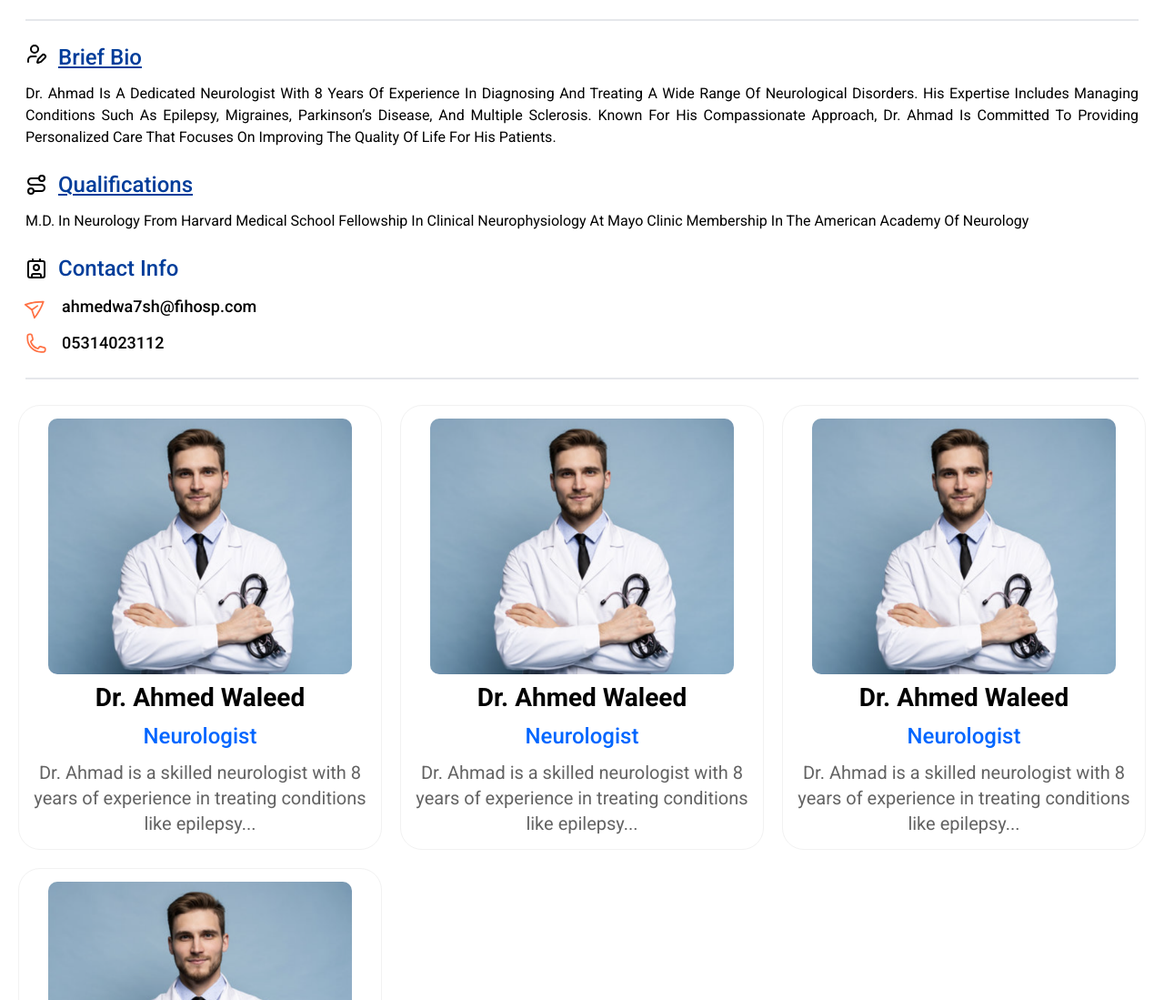
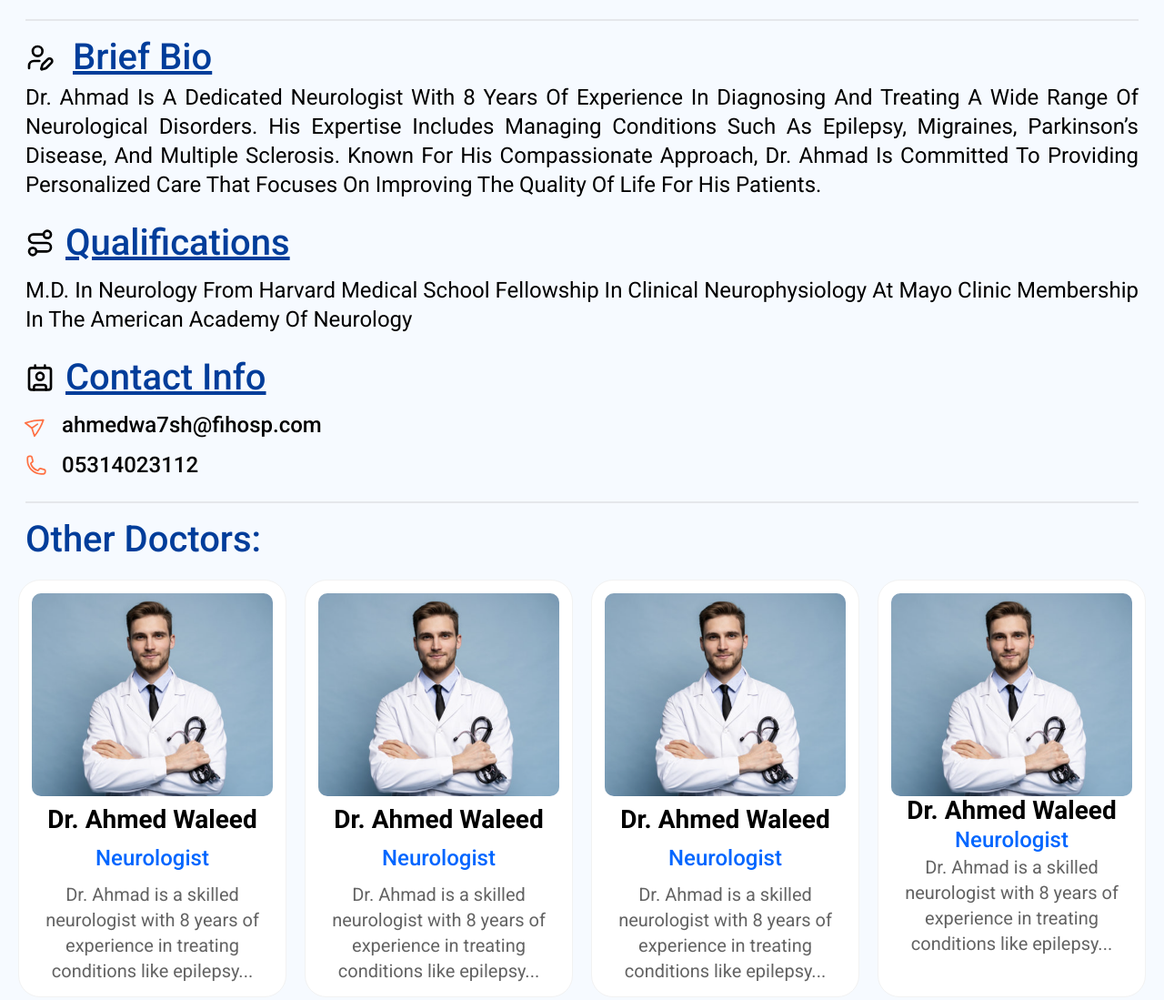
Before and after one commit to NureddinSoltan/FIH-Website-Frontend, a website: page templates/doctor/doctor_detail.html in a window 1280 px wide. Shown: the part 939-2038 px from the top of the page at 91% size. Drawn offline with nearby package versions, Linux system fonts and the light colour scheme.

Commit message:
Update doctor_list.html and Refactoring

```diff
--- a/templates/doctor/doctor_detail.html
+++ b/templates/doctor/doctor_detail.html
@@ -15,7 +15,7 @@
     <title>Doctor Detail</title>
 </head>
 
-<body>
+<body class="bg-[#f6faff]">
     <!-- Header section -->
     <header id="navbar"
         class="fixed left-0 right-0 top-3 z-[100] mx-auto flex w-[96%] flex-wrap rounded-[15px] bg-white py-3 text-sm transition-transform duration-300 ease-in-out sm:flex-nowrap sm:justify-start dark:bg-neutral-800">
@@ -140,45 +140,50 @@
     <!-- Doctor_content section: View the blog detail -->
     <section class="docto_content container mx-auto mt-6 px-7">
         <!-- SEE NOTES: H-FULL here -->
-        <div class="flex flex-col gap-5 md:gap-0 md:flex-row ">
+        <div class="flex flex-col gap-5 md:flex-row md:gap-0">
             <!-- SEE NOTES: for the high and width again same problem -->
-            <img class="rounded md:mr-5 md:rounded-[10px] h-auto lg:max-w-[490px] md:max-w-[300px] md:w-auto object-cover  "
-                src="/assets/doctor/imgs/doctor_1.png" alt="">
+            <img class="h-auto rounded object-cover md:mr-5 md:w-auto md:max-w-[300px] md:rounded-[10px] lg:max-w-[490px]"
+                src="/assets/doctor/imgs/doctor_1.png" alt="" />
             <!-- Text section on the left -->
-            <div class="flex flex-col gap-2.5 md:gap-7 lg:gap-9 w-full">
-                <div class="flex flex-row justify-between ">
+            <div class="flex w-full flex-col gap-2.5 md:gap-7 lg:gap-9">
+                <div class="flex flex-row justify-between">
                     <div class="flex flex-col">
                         <!-- SHOULD I: The name in tablet in coming in two lines, should we have the name two times -->
-                        <h3 class="text-[#003d9a] text-2xl font-bold md:text-4xl lg:text-5xl md:mb-3 lg:mb-4">Dr. Ahmed
+                        <h3 class="text-2xl font-bold text-[#003d9a] md:mb-3 md:text-4xl lg:mb-4 lg:text-5xl">Dr. Ahmed
                             Waleed</h3>
-                        <p class="text-[#0065ff] text-lg font-medium md:text-3xl lg:text-4xl">Neurologist</p>
+                        <p class="text-lg font-medium text-[#0065ff] md:text-3xl lg:text-4xl">Neurologist</p>
                     </div>
                     <!-- Icon section on the right -->
-                    <div class="flex flex-row h-fit">
-                        <svg class="size-6 md:size-7 lg:size-8 text-[#ff7043]" xmlns="http://www.w3.org/2000/svg"
+                    <!-- TODO: handle the share link in the future -->
+                    <a href="" class="text-black hover:underline">
+                        <div class="flex h-fit flex-row">
+                            <svg class="size-6 text-[#ff7043] md:size-7 lg:size-8" xmlns="http://www.w3.org/2000/svg"
                                 fill="none" viewBox="0 0 24 24" stroke-width="1.5" stroke="currentColor">
                                 <path stroke-linecap="round" stroke-linejoin="round"
                                     d="M9 8.25H7.5a2.25 2.25 0 0 0-2.25 2.25v9a2.25 2.25 0 0 0 2.25 2.25h9a2.25 2.25 0 0 0 2.25-2.25v-9a2.25 2.25 0 0 0-2.25-2.25H15m0-3-3-3m0 0-3 3m3-3V15" />
                             </svg>
-                        <p class="pt-1 w-max hidden md:block md:text-xl lg:text-2xl">Share Doctor Profile</p>
+                            <p
+                                class="hidden w-max pt-1 text-[#282828] hover:text-slate-700 md:block md:text-xl lg:text-2xl">
+                                Share Doctor Profile</p>
                         </div>
+                    </a>
                 </div>
                 <div class="flex flex-col gap-[3.10px] md:gap-2">
-                    <p class="text-[#636363] text-base font-normal capitalize md:text-xl lg:text-2xl">Designation:</p>
-                    <p class="text-[#282828] text-base font-normal capitalize md:text-xl lg:text-2xl">consultant in
+                    <p class="text-base font-normal capitalize text-[#636363] md:text-xl lg:text-2xl">Designation:</p>
+                    <p class="text-base font-normal capitalize text-[#282828] md:text-xl lg:text-2xl">consultant in
                         neurology</p>
                 </div>
                 <div class="flex flex-col gap-[3.10px] md:gap-2">
-                    <p class="text-[#636363] text-base font-normal capitalize md:text-xl lg:text-2xl">Specialty:</p>
-                    <p class="text-[#282828] text-base font-normal capitalize md:text-xl lg:text-2xl">neurology</p>
+                    <p class="text-base font-normal capitalize text-[#636363] md:text-xl lg:text-2xl">Specialty:</p>
+                    <p class="text-base font-normal capitalize text-[#282828] md:text-xl lg:text-2xl">neurology</p>
                 </div>
                 <div class="flex flex-col gap-[3.10px] md:gap-2">
-                    <p class="text-[#636363] text-base font-normal capitalize md:text-xl lg:text-2xl">experience:</p>
-                    <p class="text-[#282828] text-base font-normal capitalize md:text-xl lg:text-2xl">8 years</p>
+                    <p class="text-base font-normal capitalize text-[#636363] md:text-xl lg:text-2xl">experience:</p>
+                    <p class="text-base font-normal capitalize text-[#282828] md:text-xl lg:text-2xl">8 years</p>
                 </div>
                 <div class="flex flex-col gap-[3.10px] md:gap-2">
-                    <p class="text-[#636363] text-base font-normal capitalize md:text-xl lg:text-2xl">Languages:</p>
-                    <p class="text-[#282828] text-base font-normal capitalize md:text-xl lg:text-2xl">Arabic & English
+                    <p class="text-base font-normal capitalize text-[#636363] md:text-xl lg:text-2xl">Languages:</p>
+                    <p class="text-base font-normal capitalize text-[#282828] md:text-xl lg:text-2xl">Arabic & English
                     </p>
                 </div>
             </div>
@@ -190,87 +195,106 @@
 
     <!-- Doctor_detail_content Section: View doctor's brief bio, qualifications, and contact info -->
     <section class="detail_doctor_content container mx-auto mt-6 px-7">
-        <div class="flex flex-col gap-6">
+        <div class="flex flex-col gap-6 md:gap-7 lg:gap-8">
             <!-- SEE NOTES: What do you think about the underline for mobile phone? -->
             <!-- SEE NOTES: What about the icon -->
             <!-- SEE NOTES: I'm thinking to do a road moap for the qualifications which is an experience. -->
             <!-- Brief Bio -->
             <div class="flex flex-col gap-3">
-                <div class="flex gap-3">
-                    <svg xmlns="http://www.w3.org/2000/svg" class="size-6" viewBox="0 0 24 24" fill="none"
-                        stroke="currentColor" stroke-width="2" stroke-linecap="round" stroke-linejoin="round"
-                        class="lucide lucide-user-pen">
+                <div class="flex gap-3 md:gap-4 lg:gap-5">
+                    <svg xmlns="http://www.w3.org/2000/svg" class="size-6 md:size-7 lg:size-8" viewBox="0 0 24 24"
+                        fill="none" stroke="currentColor" stroke-width="2" stroke-linecap="round"
+                        stroke-linejoin="round" class="lucide lucide-user-pen">
                         <path d="M11.5 15H7a4 4 0 0 0-4 4v2" />
                         <path
                             d="M21.378 16.626a1 1 0 0 0-3.004-3.004l-4.01 4.012a2 2 0 0 0-.506.854l-.837 2.87a.5.5 0 0 0 .62.62l2.87-.837a2 2 0 0 0 .854-.506z" />
                         <circle cx="10" cy="7" r="4" />
                     </svg>
-                    <h3 class="text-[#003d9a] text-2xl font-medium capitalize underline">Brief Bio</h3>
+                    <h3 class="text-2xl font-medium capitalize text-[#003d9a] underline lg:text-[40px]">Brief Bio</h3>
                 </div>
-                <p class="text-justify text-base capitalize">Dr.
-                    Ahmad is a dedicated neurologist with 8 years of experience in diagnosing and treating a wide range
-                    of neurological disorders. His expertise includes managing conditions such as epilepsy, migraines,
-                    Parkinson’s disease, and multiple sclerosis. Known for his compassionate approach, Dr. Ahmad is
-                    committed to providing personalized care that focuses on improving the quality of life for his
-                    patients.</p>
+                <!-- SEE NOTES: should we keep text-justify here? -->
+                <p class="text-justify text-base capitalize md:text-xl lg:text-2xl">Dr. Ahmad is a dedicated neurologist
+                    with 8 years of experience in diagnosing and treating a wide range of neurological disorders. His
+                    expertise includes managing conditions such as epilepsy, migraines, Parkinson’s disease, and
+                    multiple sclerosis. Known for his compassionate approach, Dr. Ahmad is committed to providing
+                    personalized care that focuses on improving the quality of life for his patients.</p>
             </div>
 
             <!-- Qualifications -->
-            <div class="flex flex-col gap-3">
-                <div class="flex gap-3 items-center">
-                    <svg xmlns="http://www.w3.org/2000/svg"  class="size-6" viewBox="0 0 24 24" fill="none" stroke="currentColor" stroke-width="2" stroke-linecap="round" stroke-linejoin="round" class="lucide lucide-route"><circle cx="6" cy="19" r="3"/><path d="M9 19h8.5a3.5 3.5 0 0 0 0-7h-11a3.5 3.5 0 0 1 0-7H15"/><circle cx="18" cy="5" r="3"/></svg>
-                    <h3 class="text-[#003d9a] text-2xl font-medium capitalize underline">Qualifications</h3>
+            <div class="flex flex-col gap-3 md:gap-4 lg:gap-5">
+                <div class="flex items-center gap-3">
+                    <svg xmlns="http://www.w3.org/2000/svg" class="size-6 md:size-7 lg:size-8" viewBox="0 0 24 24"
+                        fill="none" stroke="currentColor" stroke-width="2" stroke-linecap="round"
+                        stroke-linejoin="round" class="lucide lucide-route">
+                        <circle cx="6" cy="19" r="3" />
+                        <path d="M9 19h8.5a3.5 3.5 0 0 0 0-7h-11a3.5 3.5 0 0 1 0-7H15" />
+                        <circle cx="18" cy="5" r="3" />
+                    </svg>
+                    <h3 class="text-2xl font-medium capitalize text-[#003d9a] underline lg:text-[40px]">Qualifications
+                    </h3>
                 </div>
-                <p class="text-justify text-base capitalize">
-                    M.D. in Neurology from Harvard Medical School Fellowship in Clinical Neurophysiology at Mayo Clinic
-                    Membership in the American Academy of Neurology</p>
+                <p class="text-justify text-base capitalize md:text-xl lg:text-2xl">M.D. in Neurology from Harvard
+                    Medical School Fellowship in Clinical Neurophysiology at Mayo Clinic Membership in the American
+                    Academy of Neurology</p>
             </div>
 
             <!-- Contact info -->
-            <div class="flex flex-col gap-3">
-                <div class="flex gap-3 items-center">
-                    <svg xmlns="http://www.w3.org/2000/svg" class="size-6" viewBox="0 0 24 24" fill="none" stroke="currentColor" stroke-width="2" stroke-linecap="round" stroke-linejoin="round" class="lucide lucide-contact"><path d="M16 2v2"/><path d="M7 22v-2a2 2 0 0 1 2-2h6a2 2 0 0 1 2 2v2"/><path d="M8 2v2"/><circle cx="12" cy="11" r="3"/><rect x="3" y="4" width="18" height="18" rx="2"/></svg>
-                    <h3 class="text-[#003d9a] text-2xl font-medium capitalize">Contact Info</h3>
+            <div class="flex flex-col md:gap-4 lg:gap-5">
+                <div class="flex items-center gap-3">
+                    <svg xmlns="http://www.w3.org/2000/svg" class="size-6 md:size-7 lg:size-8" viewBox="0 0 24 24"
+                        fill="none" stroke="currentColor" stroke-width="2" stroke-linecap="round"
+                        stroke-linejoin="round" class="lucide lucide-contact">
+                        <path d="M16 2v2" />
+                        <path d="M7 22v-2a2 2 0 0 1 2-2h6a2 2 0 0 1 2 2v2" />
+                        <path d="M8 2v2" />
+                        <circle cx="12" cy="11" r="3" />
+                        <rect x="3" y="4" width="18" height="18" rx="2" />
+                    </svg>
+                    <h3 class="text-2xl font-medium capitalize text-[#003d9a] underline lg:text-[40px]">Contact Info
+                    </h3>
                 </div>
 
                 <div class="flex flex-col gap-3">
                     <!-- email -->
                     <div class="flex items-center gap-4">
-                        <svg class="size-6 rotate-[-35deg] text-[#ff7144]" xmlns="http://www.w3.org/2000/svg" fill="none" viewBox="0 0 24 24" stroke-width="1.75" stroke="currentColor">
-                            <path stroke-linecap="round" stroke-linejoin="round" d="M6 12 3.269 3.125A59.769 59.769 0 0 1 21.485 12 59.768 59.768 0 0 1 3.27 20.875L5.999 12Zm0 0h7.5" />
+                        <svg class="size-6 rotate-[-35deg] text-[#ff7144]" xmlns="http://www.w3.org/2000/svg"
+                            fill="none" viewBox="0 0 24 24" stroke-width="1.75" stroke="currentColor">
+                            <path stroke-linecap="round" stroke-linejoin="round"
+                                d="M6 12 3.269 3.125A59.769 59.769 0 0 1 21.485 12 59.768 59.768 0 0 1 3.27 20.875L5.999 12Zm0 0h7.5" />
                         </svg>
 
-                        <a class="text-base font-medium hover:text-slate-700 hover:underline lg:text-lg"
+                        <a class="text-base font-medium hover:text-slate-700 hover:underline md:text-xl lg:text-2xl"
                             href="mailto:ahmedwa7sh@fihosp.com">ahmedwa7sh@fihosp.com</a>
                     </div>
 
                     <!-- phone -->
                     <div class="flex items-center gap-4">
-                        <svg class="size-6 text-[#ff7144]" xmlns="http://www.w3.org/2000/svg" fill="none" viewBox="0 0 24 24" stroke-width="1.75" stroke="currentColor" >
-                            <path stroke-linecap="round" stroke-linejoin="round" d="M2.25 6.75c0 8.284 6.716 15 15 15h2.25a2.25 2.25 0 0 0 2.25-2.25v-1.372c0-.516-.351-.966-.852-1.091l-4.423-1.106c-.44-.11-.902.055-1.173.417l-.97 1.293c-.282.376-.769.542-1.21.38a12.035 12.035 0 0 1-7.143-7.143c-.162-.441.004-.928.38-1.21l1.293-.97c.363-.271.527-.734.417-1.173L6.963 3.102a1.125 1.125 0 0 0-1.091-.852H4.5A2.25 2.25 0 0 0 2.25 4.5v2.25Z" />
+                        <svg class="size-6 text-[#ff7144]" xmlns="http://www.w3.org/2000/svg" fill="none"
+                            viewBox="0 0 24 24" stroke-width="1.75" stroke="currentColor">
+                            <path stroke-linecap="round" stroke-linejoin="round"
+                                d="M2.25 6.75c0 8.284 6.716 15 15 15h2.25a2.25 2.25 0 0 0 2.25-2.25v-1.372c0-.516-.351-.966-.852-1.091l-4.423-1.106c-.44-.11-.902.055-1.173.417l-.97 1.293c-.282.376-.769.542-1.21.38a12.035 12.035 0 0 1-7.143-7.143c-.162-.441.004-.928.38-1.21l1.293-.97c.363-.271.527-.734.417-1.173L6.963 3.102a1.125 1.125 0 0 0-1.091-.852H4.5A2.25 2.25 0 0 0 2.25 4.5v2.25Z" />
                         </svg>
 
-                        <a class="text-base font-medium hover:text-slate-700 hover:underline lg:text-lg"
+                        <a class="text-base font-medium hover:text-slate-700 hover:underline md:text-xl lg:text-2xl"
                             href="tel:+905314023112">05314023112</a>
                     </div>
                 </div>
             </div>
-
-
         </div>
 
         <hr class="my-6 border-y-[0.75px] md:border-y-[1.75px]" />
+
+        <h3 class="text-2xl font-medium capitalize text-[#003d9a] lg:text-[40px]">Other Doctors:</h3>
     </section>
     <!-- End of Doctor_detail_content Section -->
 
     <!-- Other_doctors Section: View other doctors cards -->
     <section
-        class="department-icon container mx-auto mt-7 grid grid-cols-2 grid-rows-auto gap-3 px-7 md:grid-cols-3 md:gap-5 md:px-5 xsm:grid-cols-1 xsm:grid-rows-1 3xl:grid-cols-4"
+        class="department-icon container mx-auto mt-7 grid grid-cols-2 grid-rows-auto gap-3 px-7 md:grid-cols-3 md:gap-5 md:px-5 lg:grid-cols-4 xsm:grid-cols-1 xsm:grid-rows-1"
         style="grid-template-rows: auto">
-
         <div
-            class="card group flex flex-col items-center justify-center gap-2.5 rounded-[10px] bg-white p-3 shadow-3xl md:shadow-none md:rounded-2xl lg:rounded-3xl md:border-[1px] md:border-[#F2F2F2] lg:p-3.5 hover:md:shadow-3.80xl">
-            <img class="size[124px] rounded-[10px]  md:h-auto md:w-[250px] lg:h-auto lg:w-[334px]"
+            class="card group flex flex-col items-center justify-center gap-2.5 rounded-[10px] bg-white p-3 shadow-3xl md:rounded-2xl md:border-[1px] md:border-[#F2F2F2] md:shadow-none hover:md:shadow-3.80xl lg:rounded-3xl lg:p-3.5">
+            <img class="size[124px] rounded-[10px] md:h-auto md:w-[250px] lg:h-auto lg:w-[334px]"
                 src="/assets/doctor/imgs/doctor_2.png" alt="" />
             <!-- texts part -->
 
@@ -286,14 +310,13 @@
                     class="text-center text-base capitalize hover:text-[#003E9A] hover:underline md:text-xl lg:text-2xl lg:font-medium">
                     Neurologist</p>
             </a>
-            <p class="text hidden text-center lg:text-xl md:text-lg text-[#636363] md:block">Dr. Ahmad is a skilled
-                neurologist with 8
-                years of experience in treating conditions like epilepsy...</p>
+            <p class="text hidden text-center text-[#636363] md:block md:text-lg lg:text-xl">Dr. Ahmad is a skilled
+                neurologist with 8 years of experience in treating conditions like epilepsy...</p>
         </div>
 
         <div
-            class="card group flex flex-col items-center justify-center gap-2.5 rounded-[10px] bg-white p-3 shadow-3xl md:shadow-none md:rounded-2xl lg:rounded-3xl md:border-[1px] md:border-[#F2F2F2] lg:p-3.5 hover:md:shadow-3.80xl">
-            <img class="size[124px] rounded-[10px]  md:h-auto md:w-[250px] lg:h-auto lg:w-[334px]"
+            class="card group flex flex-col items-center justify-center gap-2.5 rounded-[10px] bg-white p-3 shadow-3xl md:rounded-2xl md:border-[1px] md:border-[#F2F2F2] md:shadow-none hover:md:shadow-3.80xl lg:rounded-3xl lg:p-3.5">
+            <img class="size[124px] rounded-[10px] md:h-auto md:w-[250px] lg:h-auto lg:w-[334px]"
                 src="/assets/doctor/imgs/doctor_2.png" alt="" />
             <!-- texts part -->
 
@@ -309,14 +332,13 @@
                     class="text-center text-base capitalize hover:text-[#003E9A] hover:underline md:text-xl lg:text-2xl lg:font-medium">
                     Neurologist</p>
             </a>
-            <p class="text hidden text-center lg:text-xl md:text-lg text-[#636363] md:block">Dr. Ahmad is a skilled
-                neurologist with 8
-                years of experience in treating conditions like epilepsy...</p>
+            <p class="text hidden text-center text-[#636363] md:block md:text-lg lg:text-xl">Dr. Ahmad is a skilled
+                neurologist with 8 years of experience in treating conditions like epilepsy...</p>
         </div>
 
         <div
-            class="card group flex flex-col items-center justify-center gap-2.5 rounded-[10px] bg-white p-3 shadow-3xl md:shadow-none md:rounded-2xl lg:rounded-3xl md:border-[1px] md:border-[#F2F2F2] lg:p-3.5 hover:md:shadow-3.80xl">
-            <img class="size[124px] rounded-[10px]  md:h-auto md:w-[250px] lg:h-auto lg:w-[334px]"
+            class="card group flex flex-col items-center justify-center gap-2.5 rounded-[10px] bg-white p-3 shadow-3xl md:rounded-2xl md:border-[1px] md:border-[#F2F2F2] md:shadow-none hover:md:shadow-3.80xl lg:rounded-3xl lg:p-3.5">
+            <img class="size[124px] rounded-[10px] md:h-auto md:w-[250px] lg:h-auto lg:w-[334px]"
                 src="/assets/doctor/imgs/doctor_2.png" alt="" />
             <!-- texts part -->
 
@@ -332,14 +354,13 @@
                     class="text-center text-base capitalize hover:text-[#003E9A] hover:underline md:text-xl lg:text-2xl lg:font-medium">
                     Neurologist</p>
             </a>
-            <p class="text hidden text-center lg:text-xl md:text-lg text-[#636363] md:block">Dr. Ahmad is a skilled
-                neurologist with 8
-                years of experience in treating conditions like epilepsy...</p>
+            <p class="text hidden text-center text-[#636363] md:block md:text-lg lg:text-xl">Dr. Ahmad is a skilled
+                neurologist with 8 years of experience in treating conditions like epilepsy...</p>
         </div>
 
         <div
-            class="card group flex flex-col items-center justify-center gap-2.5 rounded-[10px] bg-white p-3 shadow-3xl md:shadow-none md:rounded-2xl lg:rounded-3xl md:border-[1px] md:border-[#F2F2F2] lg:p-3.5 hover:md:shadow-3.80xl">
-            <img class="size[124px] rounded-[10px]  md:h-auto md:w-[250px] lg:h-auto lg:w-[334px]"
+            class="card group flex flex-col items-center justify-center gap-2.5 rounded-[10px] bg-white p-3 shadow-3xl md:hidden md:rounded-2xl md:border-[1px] md:border-[#F2F2F2] md:shadow-none hover:md:shadow-3.80xl lg:block lg:rounded-3xl lg:p-3.5">
+            <img class="size[124px] rounded-[10px] md:h-auto md:w-[250px] lg:h-auto lg:w-[334px]"
                 src="/assets/doctor/imgs/doctor_2.png" alt="" />
             <!-- texts part -->
 
@@ -355,11 +376,9 @@
                     class="text-center text-base capitalize hover:text-[#003E9A] hover:underline md:text-xl lg:text-2xl lg:font-medium">
                     Neurologist</p>
             </a>
-            <p class="text hidden text-center lg:text-xl md:text-lg text-[#636363] md:block">Dr. Ahmad is a skilled
-                neurologist with 8
-                years of experience in treating conditions like epilepsy...</p>
+            <p class="text hidden text-center text-[#636363] md:block md:text-lg lg:text-xl">Dr. Ahmad is a skilled
+                neurologist with 8 years of experience in treating conditions like epilepsy...</p>
         </div>
-
     </section>
     <!-- End of Other_doctors Section -->
 
```
Also changed, not shown: templates/department/department_list.html (+24 -12 lines), templates/doctor/doctor_list.html (+44 -56 lines), src/output.css. Lines whose indentation alone changed are shown as unchanged.
